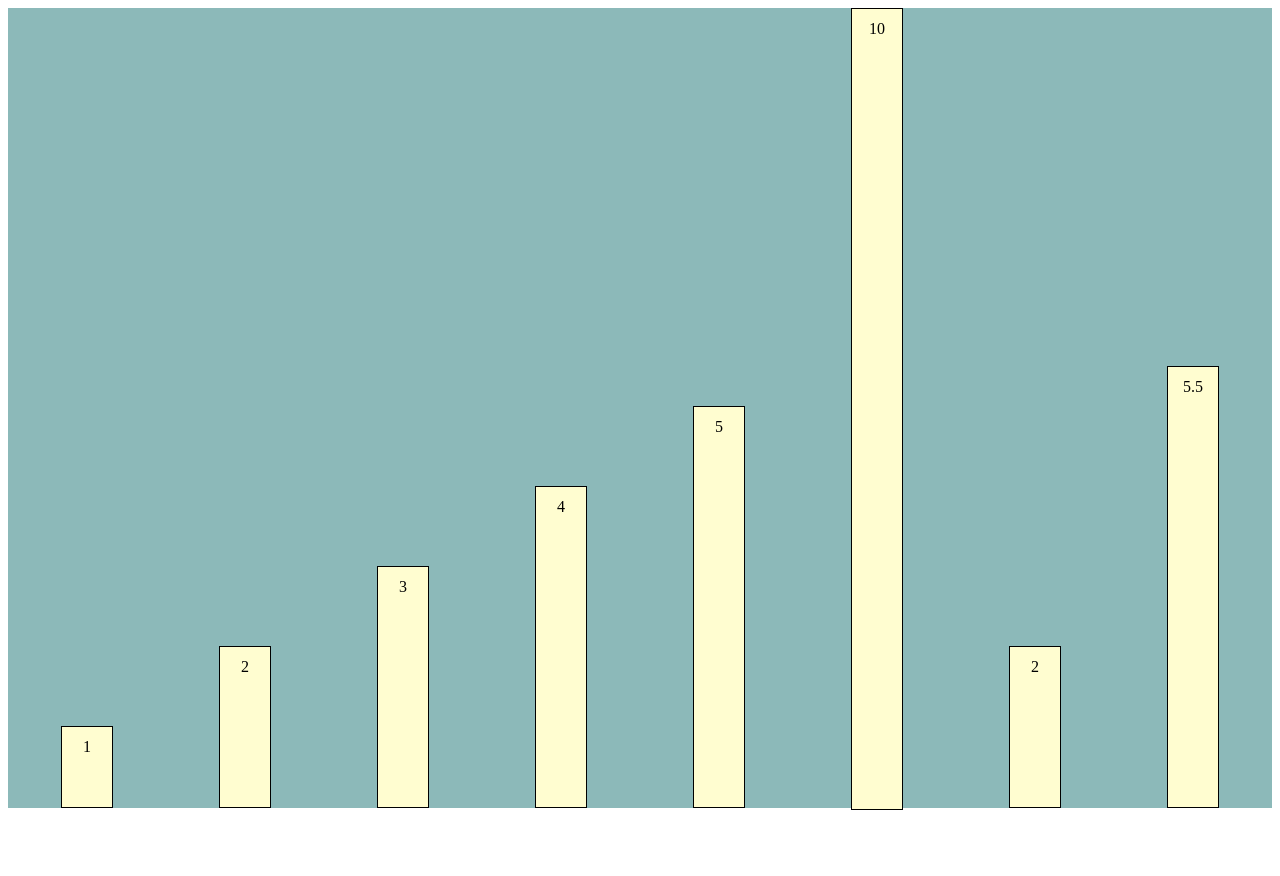
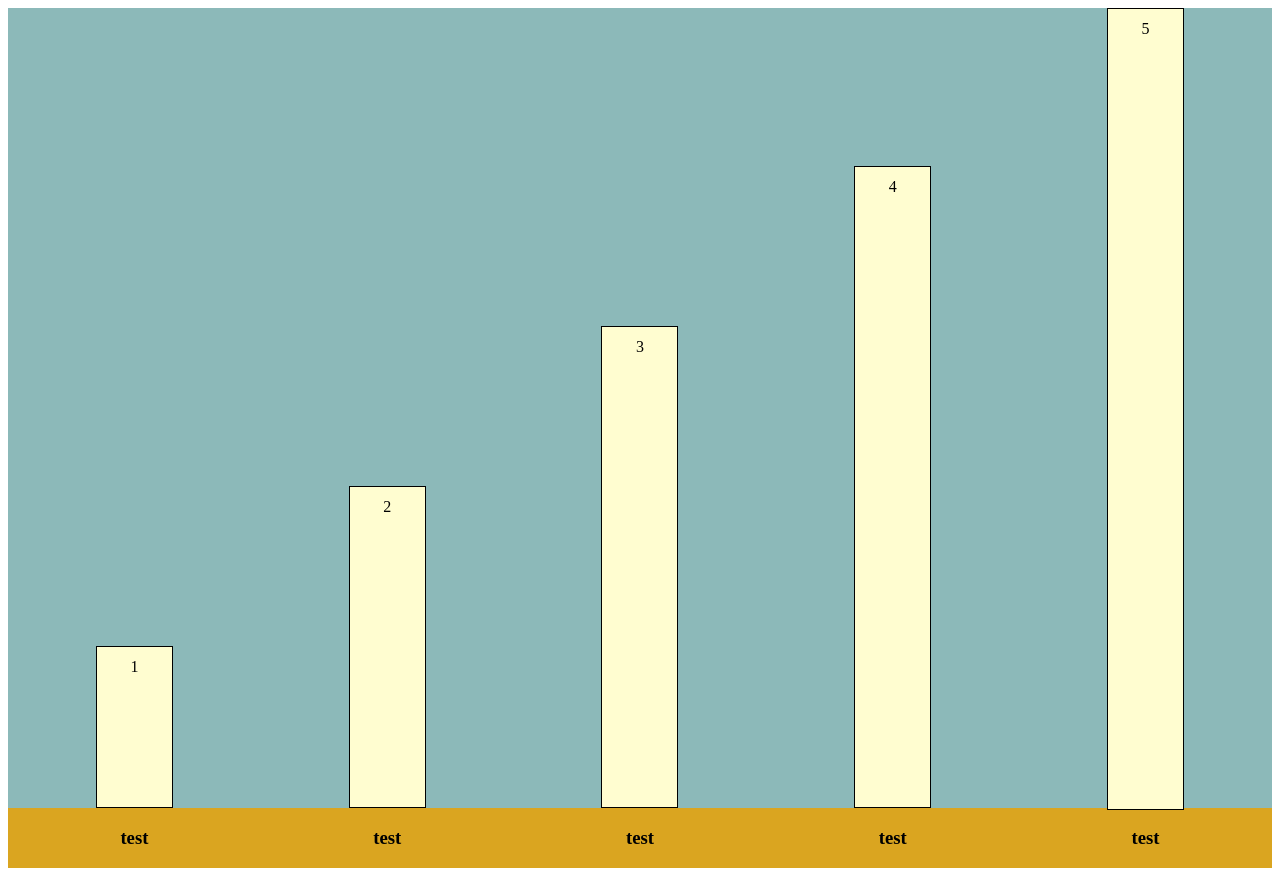
Before and after one commit to ethanloewen/bar-chart, a website: page index.html in a window 1280 px wide. Before the commit the page ends 816 px from the top, so only its background shows below. Drawn offline with nearby package versions, Linux system fonts and the light colour scheme.

Commit message:
Added a basic labels and changed data to a 2D array as a result

```diff
--- a/index.html
+++ b/index.html
@@ -14,5 +14,13 @@
 
   </div>
 
+  <div id="label">
+    <h3>test</h3>
+    <h3>test</h3>
+    <h3>test</h3>
+    <h3>test</h3>
+    <h3>test</h3>
+  </div>
+
 </body>
 </html>
--- a/script.js
+++ b/script.js
@@ -1,10 +1,16 @@
 //Data is the array that will be graphed
-let data = [1, 2, 3, 4, 5, 10, 2, 5.5];
+let data = [
+  [1, 'label1'],
+  [2, 'label2'],
+  [3, 'label3'],
+  [4, 'label4'],
+  [5, 'label5']
+];
 let options = {
   width: '100%',
   height: '800px',
   barColor: '#FFFDD0',
-  labelColor: '',
+  labelColor: 'black',
   spacing: '',
   axes: '',
   valuesPosition: 'top' //'top', 'centre', or 'bottom'
@@ -23,6 +29,8 @@ function drawBarChart(data, options, element) {
 function setDimensions() {
   $(element).css("width", options.width);
   $(element).css("height", options.height);
+  //Keeps the label width the same as the background width
+  $("#label").css("width", options.width);
 }
 
 
@@ -38,9 +46,12 @@ function setOptions() {
     $('.bars p').css('top', '50%');
   }
   else if(options.valuesPosition === 'bottom') {
-    //STILL NEED TO ADD
     $('.bars p').css('bottom', '0');
   }
+
+  //Sets the data's color
+  $('.bars p').css('color', options.labelColor);
+
 }
 
 
@@ -53,23 +64,27 @@ function makeElements() {
     //Appends a new span to the element (declared above) with a class of 'bars' and a unique id of 'bar' + i
     $(element).append($("<span class='bars' id='bar" + i + "'></span>"));
     //Appends a new paragraph to the span we just created
-    $("#bar" + i).append($("<p>" + data[i] + "</p>"));
+    $("#bar" + i).append($("<p>" + data[i][0] + "</p>"));
 
     //Sets a height for the bar based on the largest data entry
-    barHeight = (data[i] / largestElement) * 100;
+    barHeight = (data[i][0] / largestElement) * 100;
     $('#bar' + i).css('height', (barHeight + '%'));
+
+
   }
   //change the bars width
-  $('.bars').css("width", '50px');
+  //$('.bars').css("width", '75px');
 }
+
+
 
 //Returns the largest value from the data
 function getLargest() {
   let largest = 0;
   //Iterate through the data array and compare the current element with the largest saved number
   for(let i = 0; i < data.length; i++) {
-    if(data[i] > largest) {
-      largest = data[i];
+    if(data[i][0] > largest) {
+      largest = data[i][0];
     }
   }
   return largest;
--- a/styles.css
+++ b/styles.css
@@ -1,7 +1,10 @@
 #background {
   background-color: rgb(140, 185, 185);
+}
+
+#background, #label {
   display: flex;
-  justify-content: space-around;
+  justify-content: space-around; /* Other option is space-between */
 }
 
 /* The bars class is generated by jQuery*/
@@ -10,6 +13,7 @@
   text-align: center;
   margin-top: auto; /* Important: pushes all of the bars to the bottom of their parent div */
   position: relative;
+  width: 75px;
 }
 
 .bars p {
@@ -18,3 +22,9 @@
   left: 50%;
   transform: translate(-50%, -50%); /*Offsets the text*/
 }
+
+#label {
+  width: 100%;
+  height: 60px;
+  background-color: goldenrod;
+}
```
